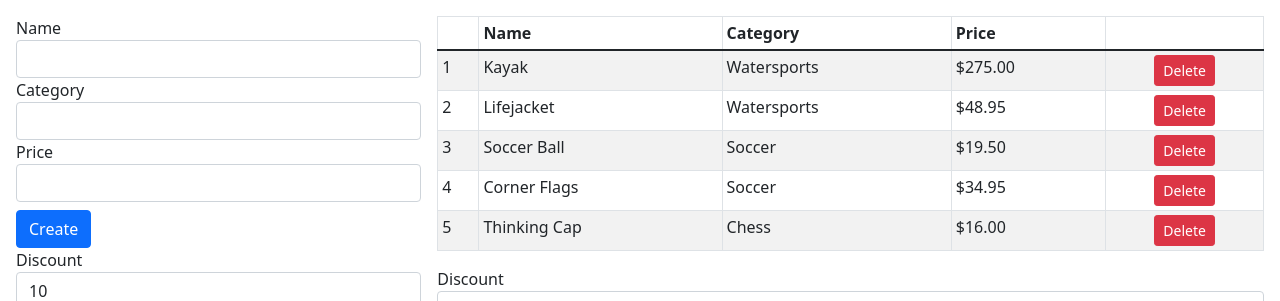
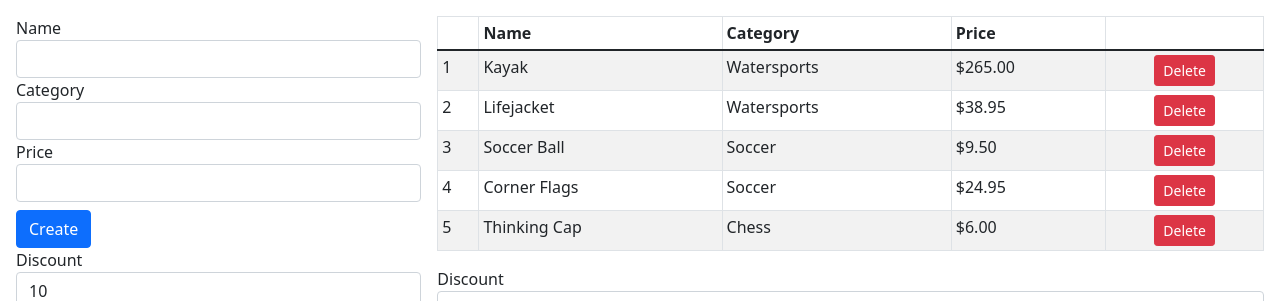
Before and after one commit to rafaelhfreitas/angular_underhood, an Angular app: page / in a window 1280 px wide. Shown: the top 301 px of the page. Built offline with nearby package versions, Linux system fonts and the light colour scheme.

Commit message:
Add service at pipe

```diff
--- a/src/app/app.module.ts
+++ b/src/app/app.module.ts
@@ -26,6 +26,7 @@ import { PaDiscountDisplayComponent } from './discountDisplay.component';
 import { PaDiscountEditorComponent } from './discountEditor.component';
 
 import { DiscountService } from './discount.service';
+import { PaDiscountPipe } from './discount.pipe';
 
 registerLocaleData(localeFr);
 
@@ -45,7 +46,8 @@ registerLocaleData(localeFr);
     PaAddTaxPipe,
     PaCategoryFilterPipe,
     PaDiscountDisplayComponent,
-    PaDiscountEditorComponent
+    PaDiscountEditorComponent,
+    PaDiscountPipe
   ],
   imports: [
     BrowserModule,
--- /dev/null
+++ b/src/app/discount.pipe.ts
@@ -0,0 +1,13 @@
+import { Pipe } from "@angular/core";
+import { DiscountService } from "./discount.service";
+
+@Pipe({
+    name: "discount",
+    pure: false
+})
+export class PaDiscountPipe {
+    constructor(private discount: DiscountService) { }
+    transform(price: number): number {
+        return this.discount.applyDiscount(price);
+    }
+}
--- a/src/app/productTable.component.html
+++ b/src/app/productTable.component.html
@@ -13,7 +13,7 @@
             <td>{{i + 1}}</td>
             <td>{{item.name}}</td>
             <td>{{item.category}}</td>
-            <td>{{item.price | currency:"USD":"symbol" }}</td>
+            <td>{{item.price | discount | currency:"USD":"symbol" }}</td>
             <td class="text-center">
                 <button class="btn btn-danger btn-sm" (click)="deleteProduct(item.id)">
                     Delete
```
